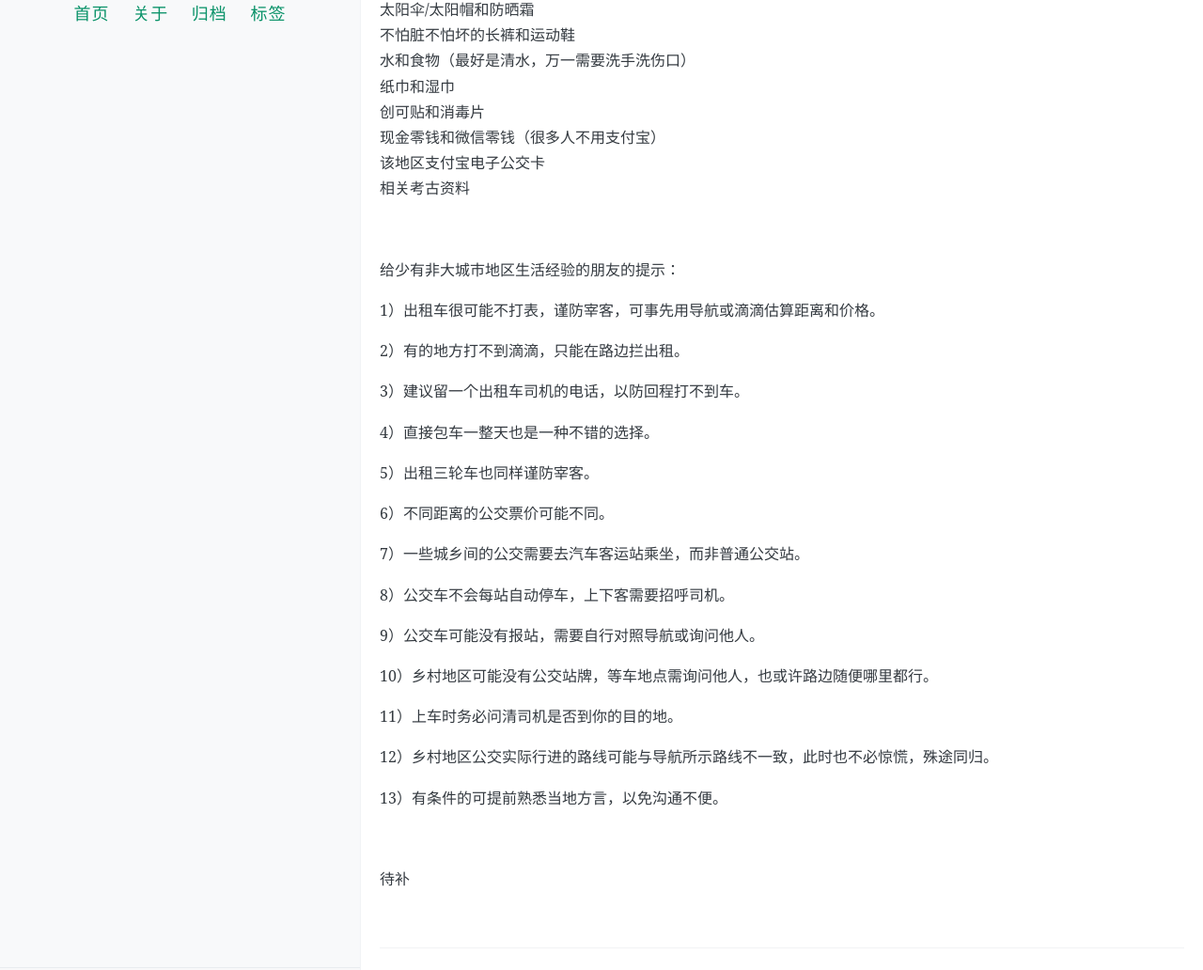
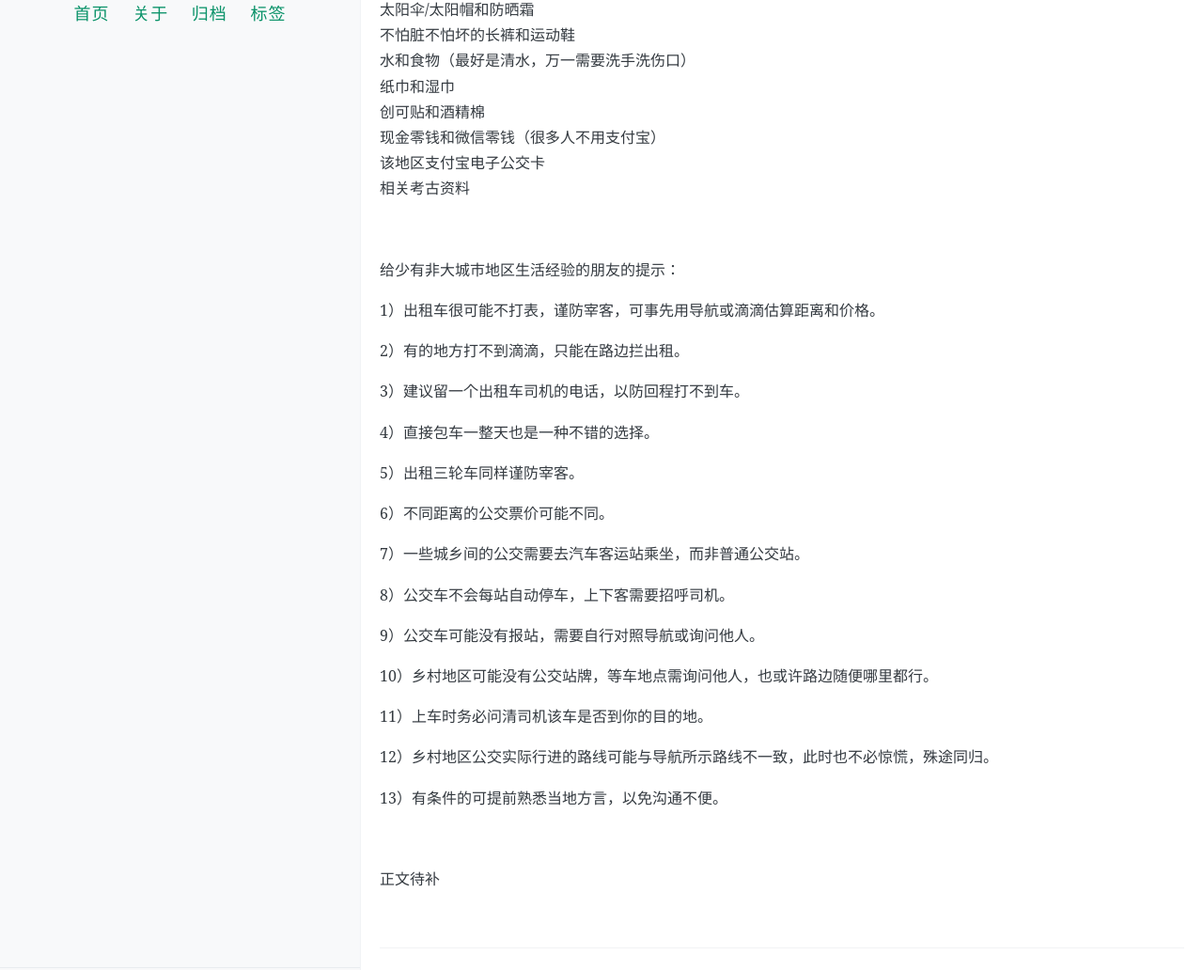
Before and after one commit to aiuta264/aiuta, a Jekyll site: the page built from _posts/2012-01-07-shangfenzhinan_2020.md, in a window 1280 px wide and 1400 px high, scrolled down 418 px. Shown: the part 275-1307 px from the top of the window at 94% size. Built offline with Jekyll 4.4.1, drawn with Linux system fonts in a browser that asks for light colours; comment, search, counter and statistics services are not loaded.

Commit message:
Update 2012-01-07-shangfenzhinan_2020.md

```diff
--- a/_posts/2012-01-07-shangfenzhinan_2020.md
+++ b/_posts/2012-01-07-shangfenzhinan_2020.md
@@ -35,7 +35,7 @@ comments: true
 不怕脏不怕坏的长裤和运动鞋
 水和食物（最好是清水，万一需要洗手洗伤口）
 纸巾和湿巾
-创可贴和消毒片
+创可贴和酒精棉
 现金零钱和微信零钱（很多人不用支付宝）
 该地区支付宝电子公交卡
 相关考古资料
@@ -52,7 +52,7 @@ comments: true
 
 4）直接包车一整天也是一种不错的选择。
 
-5）出租三轮车也同样谨防宰客。
+5）出租三轮车同样谨防宰客。
 
 6）不同距离的公交票价可能不同。
 
@@ -64,7 +64,7 @@ comments: true
 
 10）乡村地区可能没有公交站牌，等车地点需询问他人，也或许路边随便哪里都行。
 
-11）上车时务必问清司机是否到你的目的地。
+11）上车时务必问清司机该车是否到你的目的地。
 
 12）乡村地区公交实际行进的路线可能与导航所示路线不一致，此时也不必惊慌，殊途同归。
 
@@ -74,6 +74,6 @@ comments: true
 
 <br>
 
-待补
+正文待补
 
 <br>
```
